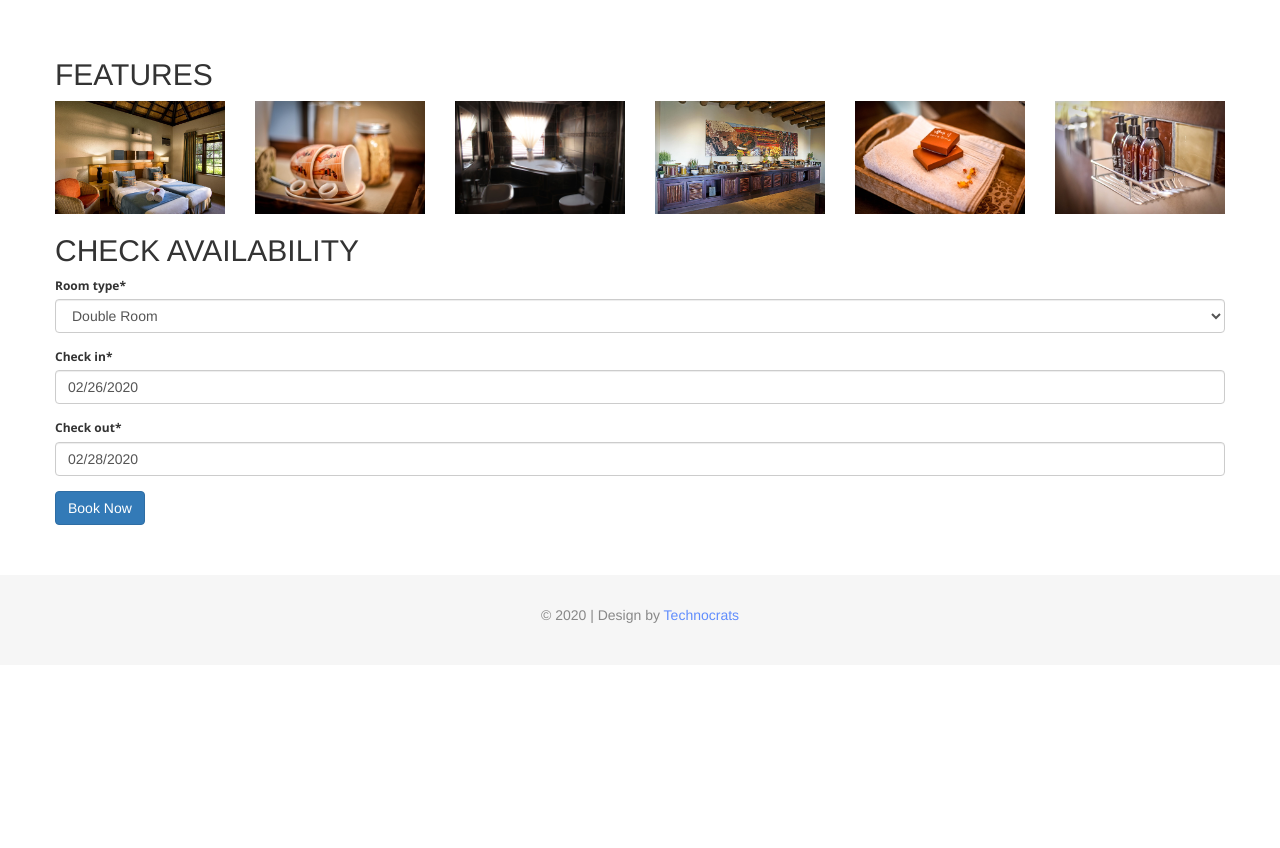
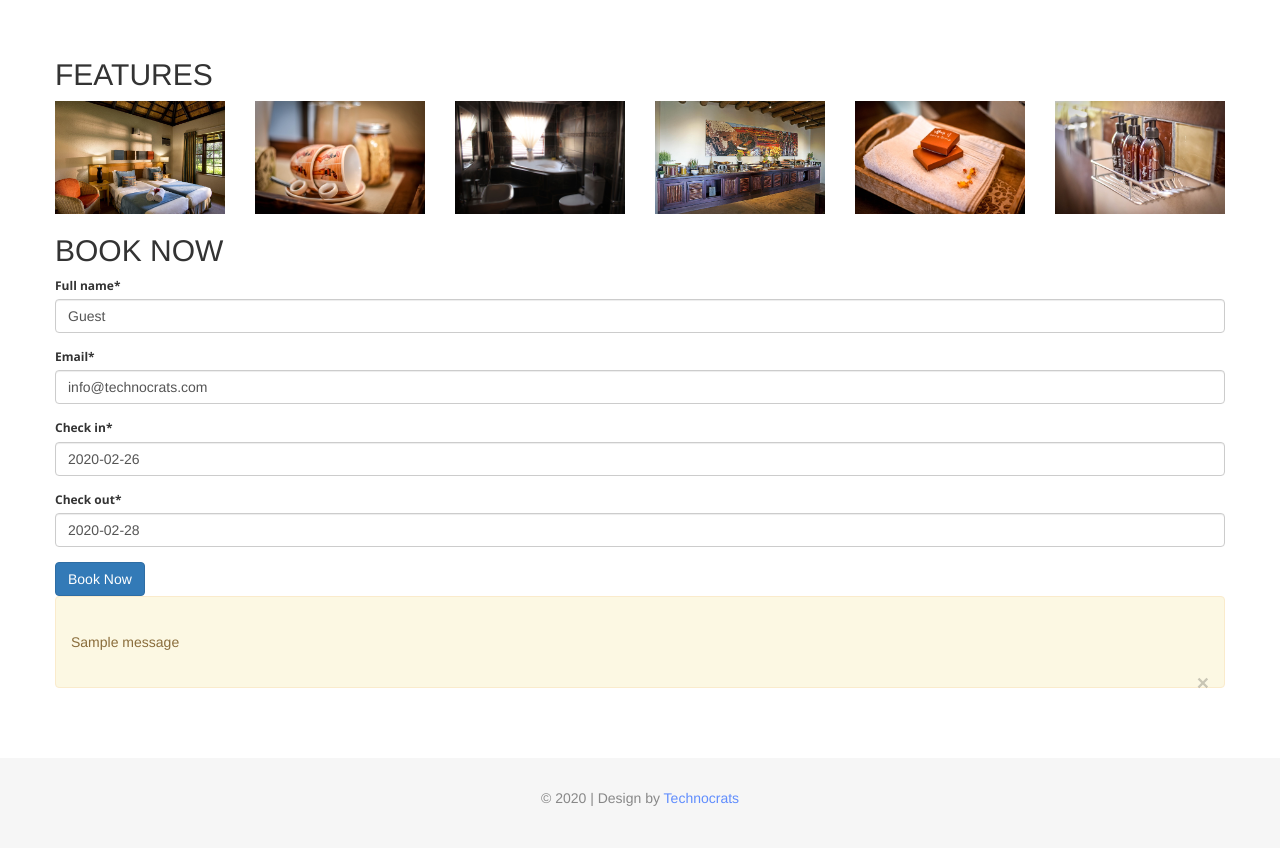
Before and after one commit to Technocrats-Muzindahub/technocrats, a Django app: page /rooms/single-room in a window 1280 px wide. Shown: the part 610-1458 px from the top of the page. Before the commit the page ends 1233 px from the top, so only its background shows below. Run offline with Django 3.2, Linux system fonts and the light colour scheme; tables that the repository leaves empty hold one stand-in row (values such as "Sample post"); one stand-in notice (Sample message) is shown; some libraries are stand-ins or nearby versions.

Commit message:
views updates

```diff
--- a/core/forms.py
+++ b/core/forms.py
@@ -1,19 +1,27 @@
 from django import forms
-from django.contrib.auth.models import User
 from .models import Reservation
-from django.db import models
 
 
 class AvailabilityForm(forms.ModelForm):
-	class Meta:
-		model = Reservation
-		fields = [
-			"room_type",
-			"check_in",
-			"check_out",
+    class Meta:
+        model = Reservation
+        fields = [
+            "room_type",
+            "check_in",
+            "check_out",
 
-		]
-		widgets = {
-			'check_in': forms.DateInput(format='%m/%d/%Y'),
-			'check_out': forms.DateInput(format='%m/%d/%Y'),
-		}
+        ]
+        widgets = {
+            'check_in': forms.DateInput(format='%m/%d/%Y'),
+            'check_out': forms.DateInput(format='%m/%d/%Y'),
+        }
+
+class RoomForm(forms.ModelForm):
+    class Meta:
+        model = Reservation
+        fields = [
+            "full_name",
+            "email",
+            "check_in",
+            "check_out",
+        ]
--- a/core/views.py
+++ b/core/views.py
@@ -1,9 +1,9 @@
-from django.shortcuts import get_object_or_404, render, redirect
+from django.shortcuts import render, redirect
 from . import forms
 from .models import Reservation
-from datetime import timedelta, date
-from django.contrib.auth.models import User
+
 from django.contrib import messages
+
 
 
 # Create your views here.
@@ -13,7 +13,7 @@ def home(request):
 
 def rooms(request):
     form = forms.AvailabilityForm()
-    context = {"form":form}
+    context = {"form": form}
     reservation = Reservation
     if request.method == 'POST':
         form = forms.AvailabilityForm(request.POST or None)
@@ -25,7 +25,8 @@ def rooms(request):
             # case 1: a room is booked before the check_in date, and checks out after the requested check_in date
             case_1 = Reservation.objects.filter(check_in__lte=check_in, check_out__gte=check_out).exists()
 
-            # case 2: room is booked before the requested check_out date and check_out date is after requested check_out date
+            # case 2: room is booked before the requested check_out date and check_out date is after requested
+            # check_out date
             case_2 = Reservation.objects.filter(check_in__lte=check_out, check_out__gte=check_out).exists()
 
             # case3: room is booked in a date which lies between the two requested check-in/check-out dates
@@ -33,13 +34,20 @@ def rooms(request):
 
             # if either of these is true, abort and render the error
             if case_1 or case_2 or case_3:
-                return render(request, "availability.html",
-                              {"errors": "This room is not available on your selected dates", "form": form})
+                messages.add_message(request, messages.WARNING,
+                                     'Unfortunately there are no {} available on that date please pick another date'.format(
+                                         reserve.room_type))
+                form = forms.AvailabilityForm()
             # else dates are valid
+            elif reserve.room_type == 0:
+                return redirect('singleroom')
 
-            reserve.save()
-            messages.add_message(request, messages.SUCCESS, 'Room is available for your stay here')
-            return redirect('/complete_booking')
+            elif reserve.room_type == 1:
+                return redirect('doubleroom')
+
+            else:
+                return  redirect('executiveroom')
+
 
     return render(request, "rooms.html", context)
 
@@ -53,8 +61,8 @@ def contact(request):
 
 
 def singleroom(request):
-    form = forms.AvailabilityForm()
-    context = {"form":form}
+    form = forms.RoomForm()
+    context = {"form": form}
     reservation = Reservation
     if request.method == 'POST':
         form = forms.AvailabilityForm(request.POST or None)
@@ -66,7 +74,8 @@ def singleroom(request):
             # case 1: a room is booked before the check_in date, and checks out after the requested check_in date
             case_1 = Reservation.objects.filter(check_in__lte=check_in, check_out__gte=check_out).exists()
 
-            # case 2: room is booked before the requested check_out date and check_out date is after requested check_out date
+            # case 2: room is booked before the requested check_out date and check_out date is after requested
+            # check_out date
             case_2 = Reservation.objects.filter(check_in__lte=check_out, check_out__gte=check_out).exists()
 
             # case3: room is booked in a date which lies between the two requested check-in/check-out dates
@@ -74,20 +83,21 @@ def singleroom(request):
 
             # if either of these is true, abort and render the error
             if case_1 or case_2 or case_3:
-                return render(request, "availability.html",
-                              {"errors": "This room is not available on your selected dates", "form": form})
+                messages.add_message(request, messages.WARNING,
+                                     'Unfortunately there are no {} available on that date please pick another date'
+                                     .format(reserve.room_type))
+                form = forms.AvailabilityForm()
             # else dates are valid
 
             reserve.save()
-            messages.add_message(request, messages.SUCCESS, 'Room is available for your stay here')
-            return redirect('/complete_booking')
+            messages.add_message(request, messages.SUCCESS, 'Your Room has been booked for your stay here please check your email for completing booking')
 
     return render(request, "singleroom.html", context)
 
 
 def doubleroom(request):
-    form = forms.AvailabilityForm()
-    context = {"form":form}
+    form = forms.RoomForm()
+    context = {"form": form}
     reservation = Reservation
     if request.method == 'POST':
         form = forms.AvailabilityForm(request.POST or None)
@@ -99,7 +109,8 @@ def doubleroom(request):
             # case 1: a room is booked before the check_in date, and checks out after the requested check_in date
             case_1 = Reservation.objects.filter(check_in__lte=check_in, check_out__gte=check_out).exists()
 
-            # case 2: room is booked before the requested check_out date and check_out date is after requested check_out date
+            # case 2: room is booked before the requested check_out date and check_out date is after requested
+            # check_out date
             case_2 = Reservation.objects.filter(check_in__lte=check_out, check_out__gte=check_out).exists()
 
             # case3: room is booked in a date which lies between the two requested check-in/check-out dates
@@ -107,8 +118,10 @@ def doubleroom(request):
 
             # if either of these is true, abort and render the error
             if case_1 or case_2 or case_3:
-                return render(request, "availability.html",
-                              {"errors": "This room is not available on your selected dates", "form": form})
+                messages.add_message(request, messages.WARNING,
+                                     'Unfortunately there are no {} available on that date please pick another date'.format(
+                                         reserve.room_type))
+                form = forms.AvailabilityForm()
             # else dates are valid
 
             reserve.save()
@@ -119,8 +132,8 @@ def doubleroom(request):
 
 
 def executiveroom(request):
-    form = forms.AvailabilityForm()
-    context = {"form":form}
+    form = forms.RoomForm()
+    context = {"form": form}
     reservation = Reservation
     if request.method == 'POST':
         form = forms.AvailabilityForm(request.POST or None)
@@ -132,7 +145,8 @@ def executiveroom(request):
             # case 1: a room is booked before the check_in date, and checks out after the requested check_in date
             case_1 = Reservation.objects.filter(check_in__lte=check_in, check_out__gte=check_out).exists()
 
-            # case 2: room is booked before the requested check_out date and check_out date is after requested check_out date
+            # case 2: room is booked before the requested check_out date and check_out date is after requested
+            # check_out date
             case_2 = Reservation.objects.filter(check_in__lte=check_out, check_out__gte=check_out).exists()
 
             # case3: room is booked in a date which lies between the two requested check-in/check-out dates
@@ -140,8 +154,10 @@ def executiveroom(request):
 
             # if either of these is true, abort and render the error
             if case_1 or case_2 or case_3:
-                return render(request, "availability.html",
-                              {"errors": "This room is not available on your selected dates", "form": form})
+                messages.add_message(request, messages.WARNING,
+                                     'Unfortunately there are no {} available on that date please pick another date'.format(
+                                         reserve.room_type))
+                form = forms.AvailabilityForm()
             # else dates are valid
 
             reserve.save()
@@ -152,8 +168,8 @@ def executiveroom(request):
 
 
 def conferenceroom(request):
-    form = forms.AvailabilityForm()
-    context = {"form":form}
+    form = forms.RoomForm()
+    context = {"form": form}
     reservation = Reservation
     if request.method == 'POST':
         form = forms.AvailabilityForm(request.POST or None)
@@ -165,7 +181,8 @@ def conferenceroom(request):
             # case 1: a room is booked before the check_in date, and checks out after the requested check_in date
             case_1 = Reservation.objects.filter(check_in__lte=check_in, check_out__gte=check_out).exists()
 
-            # case 2: room is booked before the requested check_out date and check_out date is after requested check_out date
+            # case 2: room is booked before the requested check_out date and check_out date is after requested
+            # check_out date
             case_2 = Reservation.objects.filter(check_in__lte=check_out, check_out__gte=check_out).exists()
 
             # case3: room is booked in a date which lies between the two requested check-in/check-out dates
@@ -173,8 +190,10 @@ def conferenceroom(request):
 
             # if either of these is true, abort and render the error
             if case_1 or case_2 or case_3:
-                return render(request, "availability.html",
-                              {"errors": "This room is not available on your selected dates", "form": form})
+                messages.add_message(request, messages.WARNING,
+                                     'Unfortunately there are no {} available on that date please pick another date'.format(
+                                         reserve.room_type))
+                form = forms.RoomForm()
             # else dates are valid
 
             reserve.save()
--- a/datewidget.txt
+++ /dev/null
@@ -1,5 +0,0 @@
-field1 = forms.DateField(
-    widget=SelectDateWidget(
-        empty_label=("Choose Year", "Choose Month", "Choose Day"),
-    ),
-)
--- a/requirements.txt
+++ b/requirements.txt
@@ -1,2 +1,3 @@
-django==3.0.1
+django==3.0.3
 django-crispy-forms
+gunicorn
--- a/technocrats2/settings.py
+++ b/technocrats2/settings.py
@@ -11,6 +11,7 @@ https://docs.djangoproject.com/en/3.0/ref/settings/
 """
 
 import os
+import django_heroku
 
 # Build paths inside the project like this: os.path.join(BASE_DIR, ...)
 BASE_DIR = os.path.dirname(os.path.dirname(os.path.abspath(__file__)))
@@ -133,3 +134,5 @@ MEDIA_ROOT = os.path.join(os.path.dirname(BASE_DIR),'media', 'media_root')
 
 #Crispyform settings
 CRISPY_TEMPLATE_PACK = 'bootstrap4'
+
+django_heroku.settings(locals())
--- a/templates/singleroom.html
+++ b/templates/singleroom.html
@@ -74,12 +74,26 @@
       </div>
       <!-- /.row -->
          <div>
-          <h2>Check Availability</h2>
-         <form action="" method="POST">
-            {{ form|crispy }}
-            {% csrf_token %}
-            <button type="submit" class="btn btn-primary">Book Now</button>
-        </form>
+            <h2>Book Now</h2>
+            <form action="" method="POST">
+                {{ form|crispy }}
+                {% csrf_token %}
+                <button type="submit" class="btn btn-primary">Book Now</button>
+            </form>
+
+             {% if messages %}
+                <div class="alert alert-warning" role="alert">
+                  <ul class="messages">
+                    {% for message in messages %}
+                      <li {% if message.tags %} class="{{ message.tags }}" {% endif %} style="padding: 20px 0 20px;">
+                      {{ message }}</li>
+                    {% endfor %}
+                  </ul>
+                  <button type="button" class="close" data-dismiss="alert" aria-label="Close">
+                  <span aria-hidden="true">×</span>
+                  </button>
+                </div>
+                {% endif %}
         </div>
 
     </div>
```
Also changed, not shown: core/models.py (+12 -13 lines), technocrats2/urls.py (+16 -17 lines), templates/conferenceroom.html (+14 -0 lines), templates/doubleroom.html (+14 -0 lines), templates/executiveroom.html (+15 -0 lines), templates/rooms.html (+19 -0 lines), core/admin.py (line endings or trailing spaces), core/migrations/0006_auto_20200221_1802.py (added), 1 other file.
